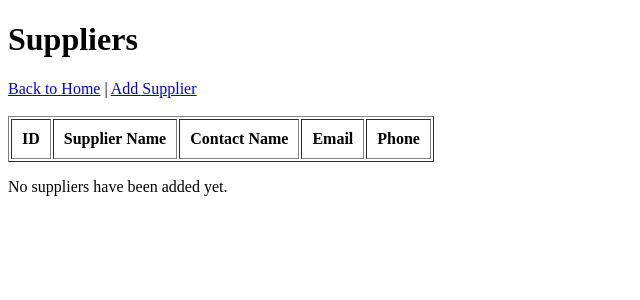
After one commit to jospina07/noble-bookstore, a Flask app: page /suppliers in a window 1280 px wide. The commit adds this page. Shown: the top 300 px of the page, without its empty margins (0-640 px from the left). Run offline with Flask 3, Linux system fonts and the light colour scheme; data that the repository does not hold is empty.

Commit message:
Added supplier management feature

```diff
--- a/routes/book_routes.py
+++ b/routes/book_routes.py
@@ -281,6 +281,38 @@ def dashboard():
     )
 
 
+@books_bp.route("/suppliers")
+def suppliers():
+    connection = get_connection()
+    suppliers_list = connection.execute(
+        "SELECT * FROM suppliers ORDER BY id DESC"
+    ).fetchall()
+    connection.close()
+
+    return render_template("suppliers.html", suppliers=suppliers_list)
+
+
+@books_bp.route("/suppliers/add", methods=["GET", "POST"])
+def add_supplier():
+    if request.method == "POST":
+        name = request.form["name"]
+        contact_name = request.form["contact_name"]
+        email = request.form["email"]
+        phone = request.form["phone"]
+
+        connection = get_connection()
+        connection.execute(
+            "INSERT INTO suppliers (name, contact_name, email, phone) VALUES (?, ?, ?, ?)",
+            (name, contact_name, email, phone)
+        )
+        connection.commit()
+        connection.close()
+
+        return redirect(url_for("books.suppliers"))
+
+    return render_template("add_supplier.html")
+
+
 @books_bp.route("/api/books")
 def api_books():
     connection = get_connection()
--- a/templates/index.html
+++ b/templates/index.html
@@ -17,6 +17,8 @@
         <li><a href="/sales">Sales History</a></li>
         <li><a href="/purchase-orders">Purchase Orders</a></li>
         <li><a href="/dashboard">Sales Dashboard</a></li>
+        <li><a href="/suppliers">Suppliers</a></li>
+        <li><a href="/suppliers/add">Add Supplier</a></li>
         <li><a href="/api/status">API Status</a></li>
         <li><a href="/api/books">Books API</a></li>
         <li><a href="/api/sales">Sales API</a></li>
--- /dev/null
+++ b/templates/suppliers.html
@@ -0,0 +1,40 @@
+<!DOCTYPE html>
+<html lang="en">
+<head>
+    <meta charset="UTF-8">
+    <meta name="viewport" content="width=device-width, initial-scale=1.0">
+    <title>Suppliers</title>
+</head>
+<body>
+    <h1>Suppliers</h1>
+
+    <a href="/">Back to Home</a> |
+    <a href="/suppliers/add">Add Supplier</a>
+
+    <br><br>
+
+    <table border="1" cellpadding="10">
+        <tr>
+            <th>ID</th>
+            <th>Supplier Name</th>
+            <th>Contact Name</th>
+            <th>Email</th>
+            <th>Phone</th>
+        </tr>
+
+        {% for supplier in suppliers %}
+        <tr>
+            <td>{{ supplier.id }}</td>
+            <td>{{ supplier.name }}</td>
+            <td>{{ supplier.contact_name }}</td>
+            <td>{{ supplier.email }}</td>
+            <td>{{ supplier.phone }}</td>
+        </tr>
+        {% endfor %}
+    </table>
+
+    {% if not suppliers %}
+    <p>No suppliers have been added yet.</p>
+    {% endif %}
+</body>
+</html>
```
Also changed, not shown: init_db.py (+10 -0 lines), templates/add_supplier.html (added, +30 -0 lines).
